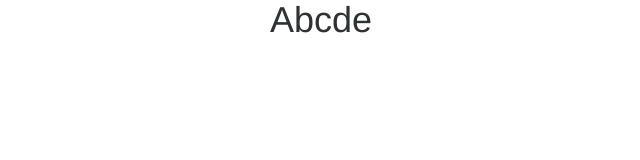
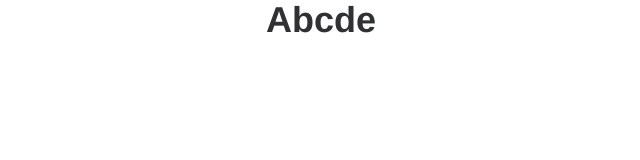
Before and after one commit to tht216/test, a Next.js app: page / in a window 1280 px wide. Shown: the top 160 px of the page, without its empty margins (319-959 px from the left). Built offline with nearby package versions, Linux system fonts and the light colour scheme.

Commit message:
fix: font weight

```diff
--- a/src/components/Title/index.tsx
+++ b/src/components/Title/index.tsx
@@ -27,10 +27,10 @@ const Title: React.FC<ITitleProps> = ({
   } as const;
 
   const COLOR_MAPPING = {
-    "zinc-800": "text-zinc-800",
-    "zinc-700": "text-zinc-700",
-    blue: "text-blue-500",
-    white: "text-white",
+    "zinc-800": "text-zinc-800 font-bold",
+    "zinc-700": "text-zinc-700 font-bold",
+    blue: "text-blue-500 font-bold",
+    white: "text-white font-bold",
   } as const;
 
   const ALIGN_MAPPING = {
```
Also changed, not shown: 1 other file (tests, documents, lock files or other folders).
